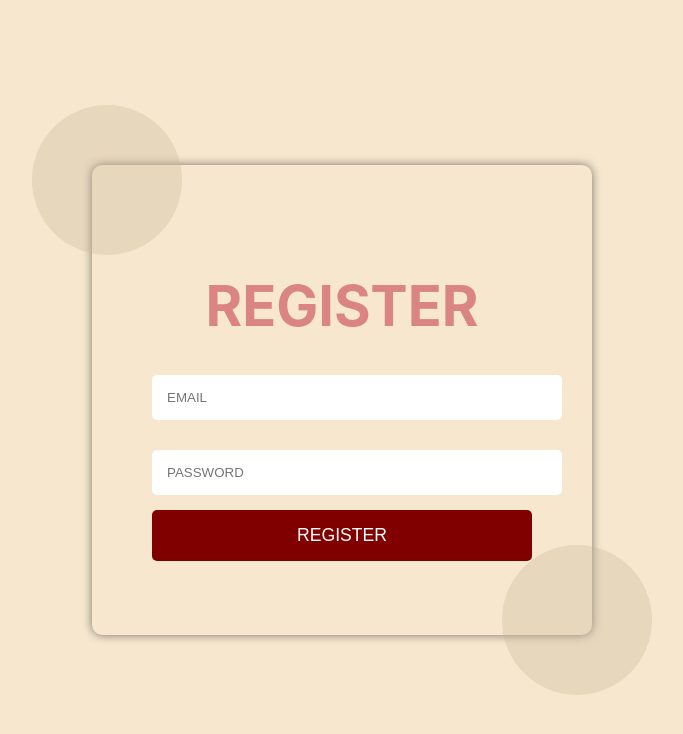
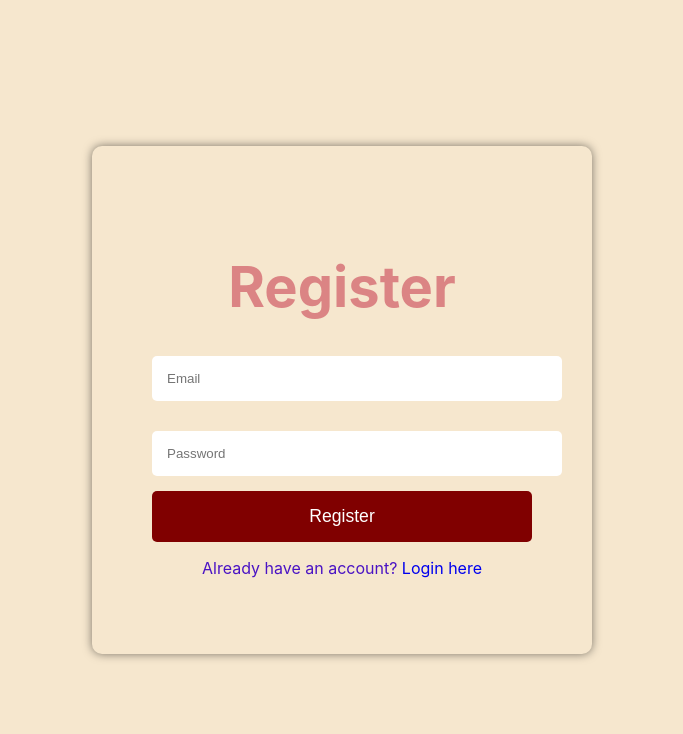
Before and after one commit to Sreekarreddy2005/P2P-FileSharing-Web, a Flask app: page /register in a window 1280 px wide. Shown: the top 734 px of the page, without its empty margins (298-981 px from the left). Run offline with Flask 3, Linux system fonts and the light colour scheme.

Commit message:
Update register.html
final

```diff
--- a/Filetransferapp/templates/register.html
+++ b/Filetransferapp/templates/register.html
@@ -8,17 +8,14 @@
 </head>
 <body class="login-body">
     <div class="login-container">
-        <div class="login-form">
-            <h2>REGISTER</h2>
-            <form id="registerForm">
-                <input type="email" id="email" name="email" placeholder="EMAIL" required>
-                <input type="password" id="password" name="password" placeholder="PASSWORD" required>
-                <button type="submit" id="registerSubmit">REGISTER</button>
-            </form>
-            <p id="errorMessage" class="error-message"></p>
-        </div>
-        <div class="circle left-circle"></div>
-        <div class="circle right-circle"></div>
+        <form class="login-form" id="registerForm">
+            <h2>Register</h2>
+            <input type="email" id="email" placeholder="Email" required>
+            <input type="password" id="password" placeholder="Password" required>
+            <button type="submit" id="registerSubmit">Register</button>
+            <p id="errorMessage" style="color: red;"></p>
+            <p>Already have an account? <a href="/login">Login here</a></p>
+        </form>
     </div>
     <script src="/static/register.js"></script>
 </body>
```
